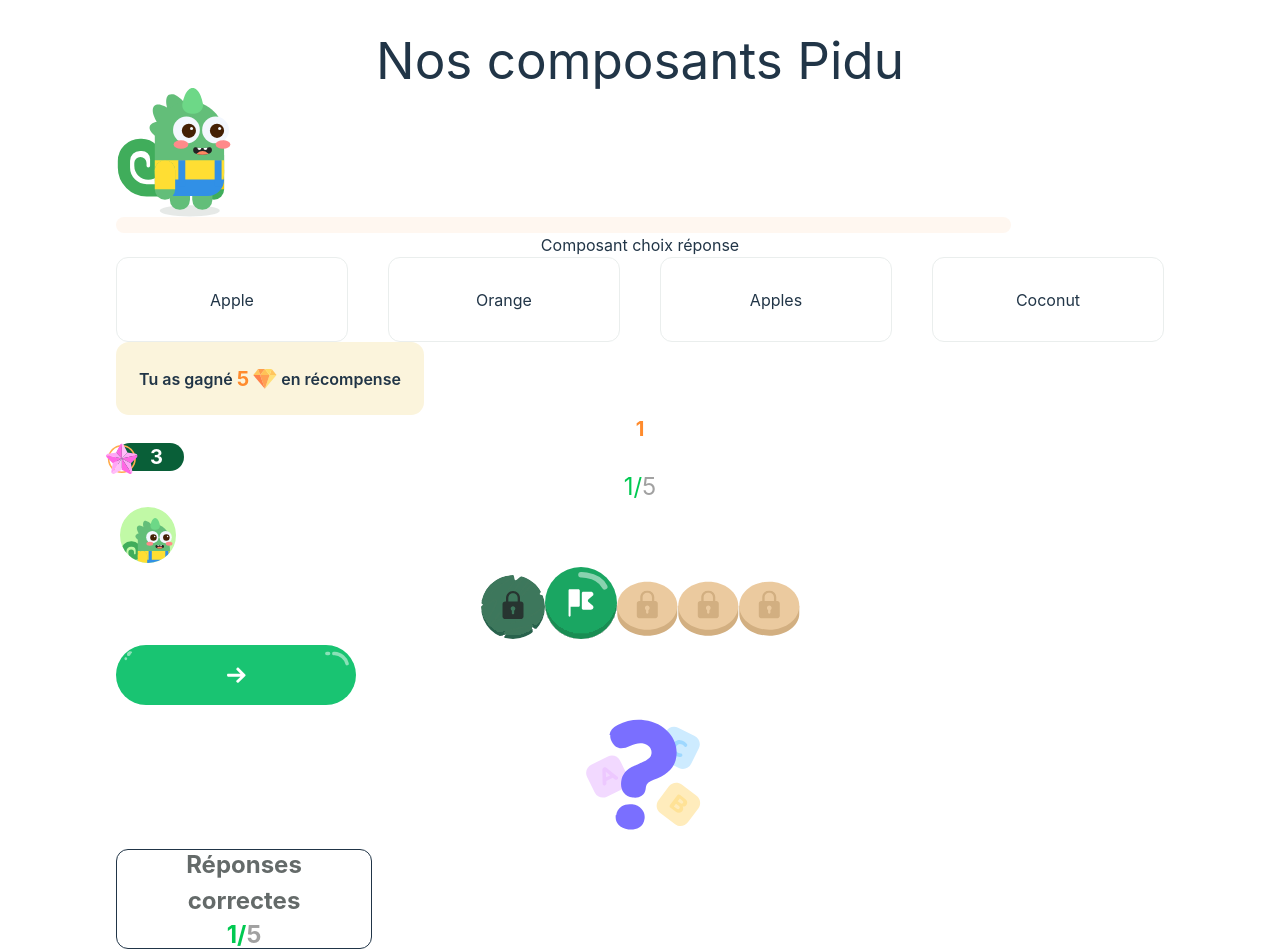
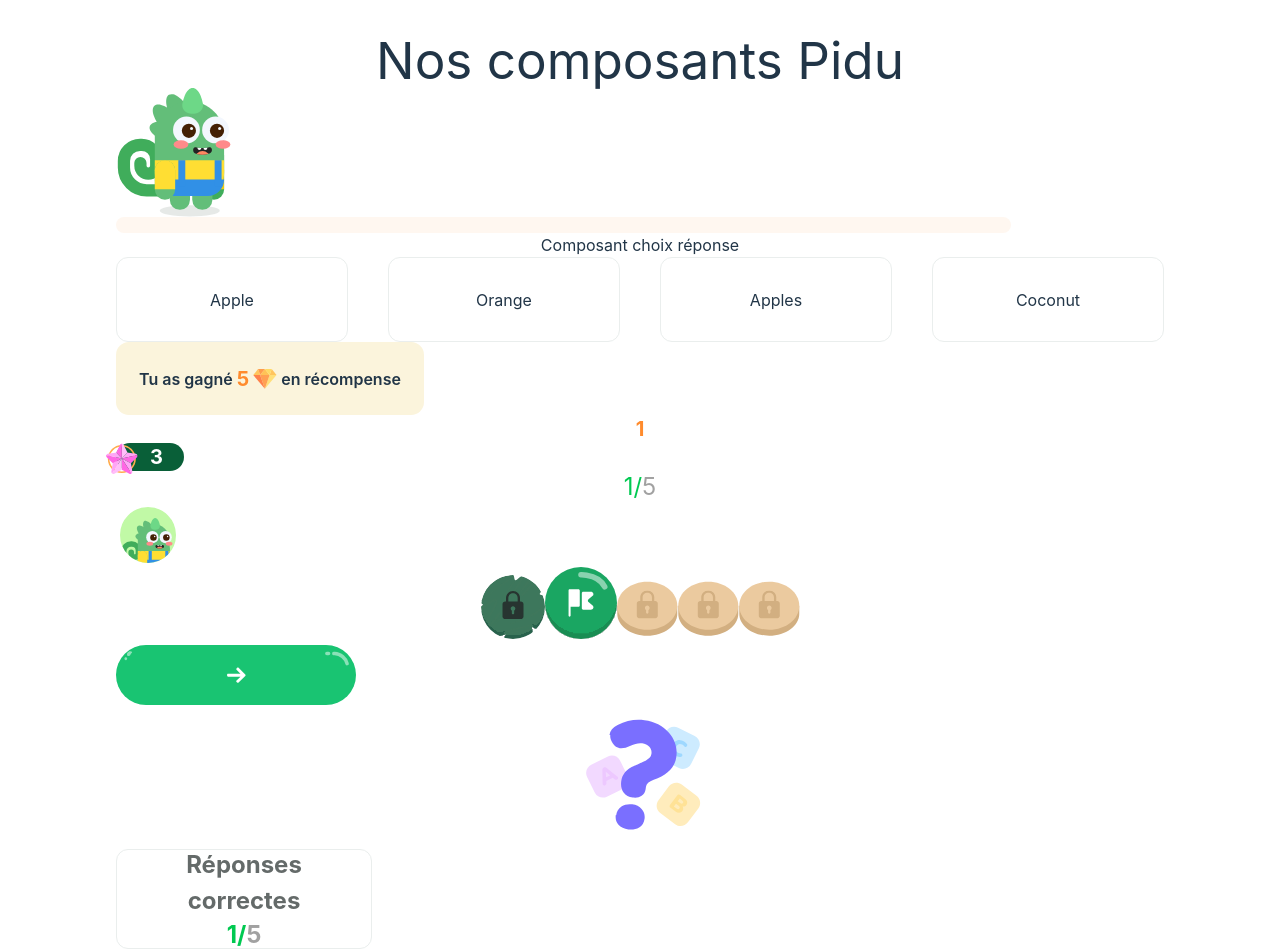
Before and after one commit to code-dev-pro/-Pidu-JCH-MLE, a React (Vite) app: page /storybook in a window 1280 px wide. Shown: the top 952 px of the page. Built offline with nearby package versions, Linux system fonts and the light colour scheme.

Commit message:
fix: changement de couleur pour le border de ma card-correct-answer

```diff
--- a/src/components/card-correct-answer.tsx
+++ b/src/components/card-correct-answer.tsx
@@ -3,7 +3,7 @@ import ProgressNumber from '@/components/progressnumber'
 export default function ContentCorrectAnswer() {
   return (
     <>
-      <div className="rounded-xl w-64 h-25 flex items-center justify-center p-4 border">
+      <div className="rounded-xl w-64 h-25 flex items-center justify-center p-4 border-1 border-[#EAEEED]">
         <div className="flex flex-col font-bold">
           <span className="text-[#646A69] text-[24px]">Réponses correctes</span>
           <ProgressNumber />
```
